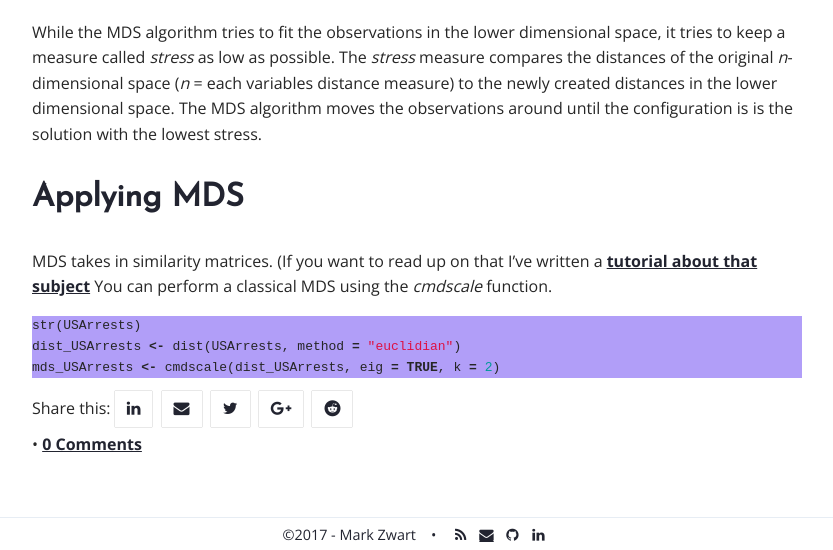
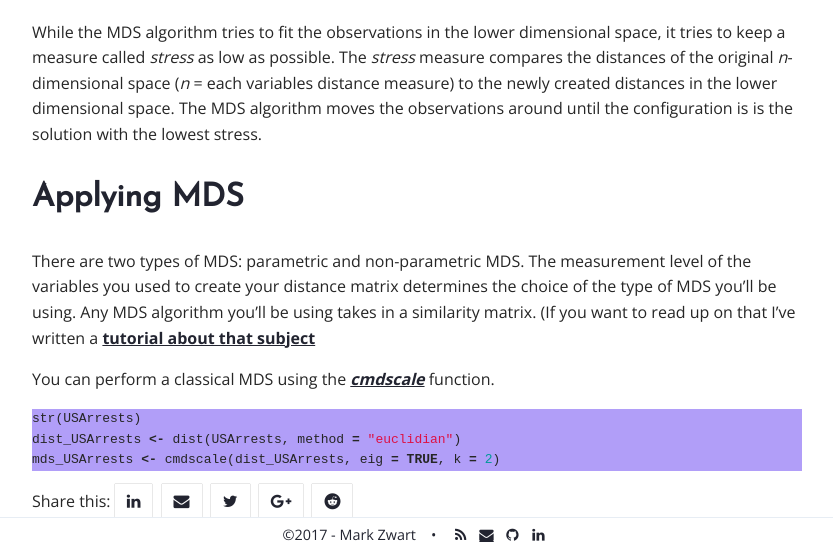
Before and after one commit to mark-me/mark-me.github.io, a Jekyll site: the page built from _pages/tutorials/mds/mds.md, in a window 1280 px wide and 900 px high, scrolled down 1259 px, cut to the strip 350-900 px from the top of the window. Shown: the whole strip, without its empty margins (223-1056 px from the left). Built offline with Jekyll 4.4.1, drawn with Linux system fonts in a browser that asks for light colours; nearby versions of some CDN libraries; comment, search, counter and statistics services are not loaded.

Commit message:
Update mds.md

````diff
--- a/_pages/tutorials/mds/mds.md
+++ b/_pages/tutorials/mds/mds.md
@@ -33,8 +33,10 @@
 
 # Applying MDS
 
-MDS takes in similarity matrices. (If you want to read up on that I've written a [tutorial about that subject](/distances/)
-You can perform a classical MDS using the _cmdscale_ function.
+There are two types of MDS: parametric and non-parametric MDS. The measurement level of the variables you used to create your distance matrix determines the choice of the type of MDS you'll be using. Any MDS algorithm you'll be using takes in a similarity matrix. (If you want to read up on that I've written a [tutorial about that subject](/distances/)
+
+
+You can perform a classical MDS using the _[cmdscale](https://stat.ethz.ch/R-manual/R-devel/library/stats/html/cmdscale.html)_ function.
 
 ```r
 str(USArrests)
````
